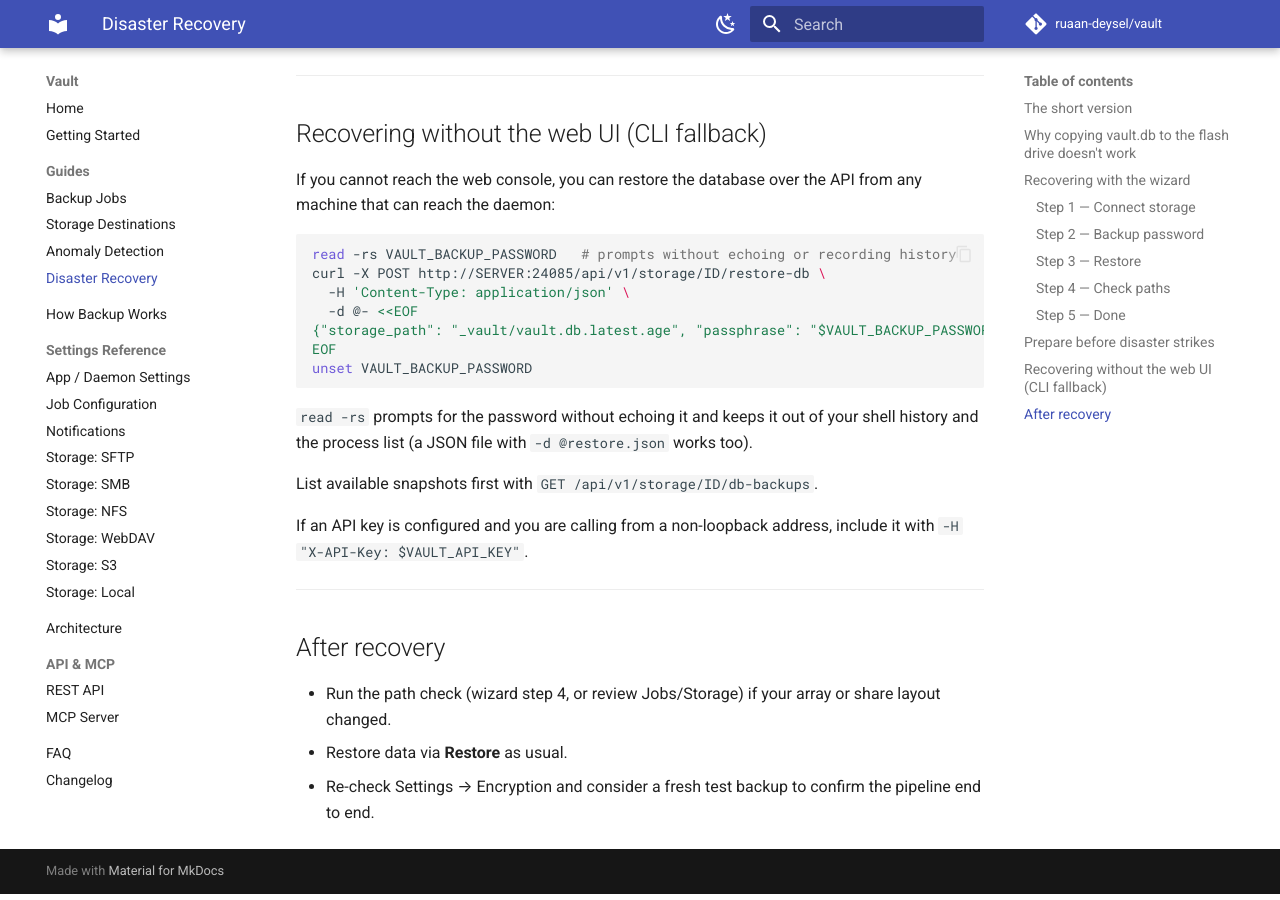
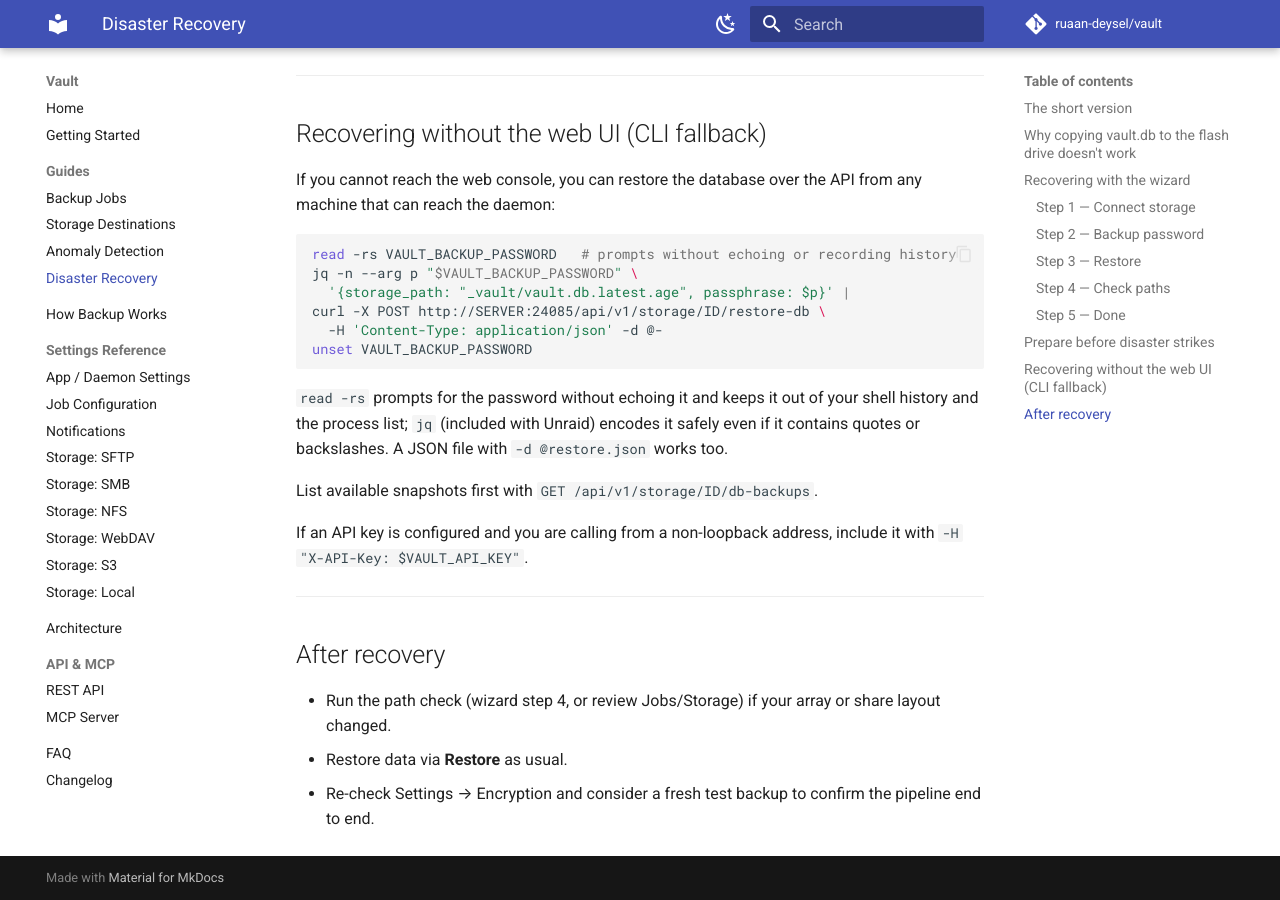
Before and after one commit to ruaan-deysel/vault, an MkDocs documentation site: the page built from docs/guides/disaster-recovery.md, in a window 1280 px wide and 900 px high, scrolled down 2347 px. Built offline with MkDocs 1.6.1 and Material for MkDocs 9.7.7, drawn with Linux system fonts in a browser that asks for light colours; comment, search, counter and statistics services are not loaded.

Commit message:
docs: jq-encode the passphrase in the DR CLI example (review finding)

````diff
--- a/docs/guides/disaster-recovery.md
+++ b/docs/guides/disaster-recovery.md
@@ -115,17 +115,17 @@ API from any machine that can reach the daemon:
 
 ```sh
 read -rs VAULT_BACKUP_PASSWORD   # prompts without echoing or recording history
+jq -n --arg p "$VAULT_BACKUP_PASSWORD" \
+  '{storage_path: "_vault/vault.db.latest.age", passphrase: $p}' |
 curl -X POST http://SERVER:24085/api/v1/storage/ID/restore-db \
-  -H 'Content-Type: application/json' \
-  -d @- <<EOF
-{"storage_path": "_vault/vault.db.latest.age", "passphrase": "$VAULT_BACKUP_PASSWORD"}
-EOF
+  -H 'Content-Type: application/json' -d @-
 unset VAULT_BACKUP_PASSWORD
 ```
 
 `read -rs` prompts for the password without echoing it and keeps it out of
-your shell history and the process list (a JSON file with `-d @restore.json`
-works too).
+your shell history and the process list; `jq` (included with Unraid) encodes
+it safely even if it contains quotes or backslashes. A JSON file with
+`-d @restore.json` works too.
 
 List available snapshots first with `GET /api/v1/storage/ID/db-backups`.
 
````
